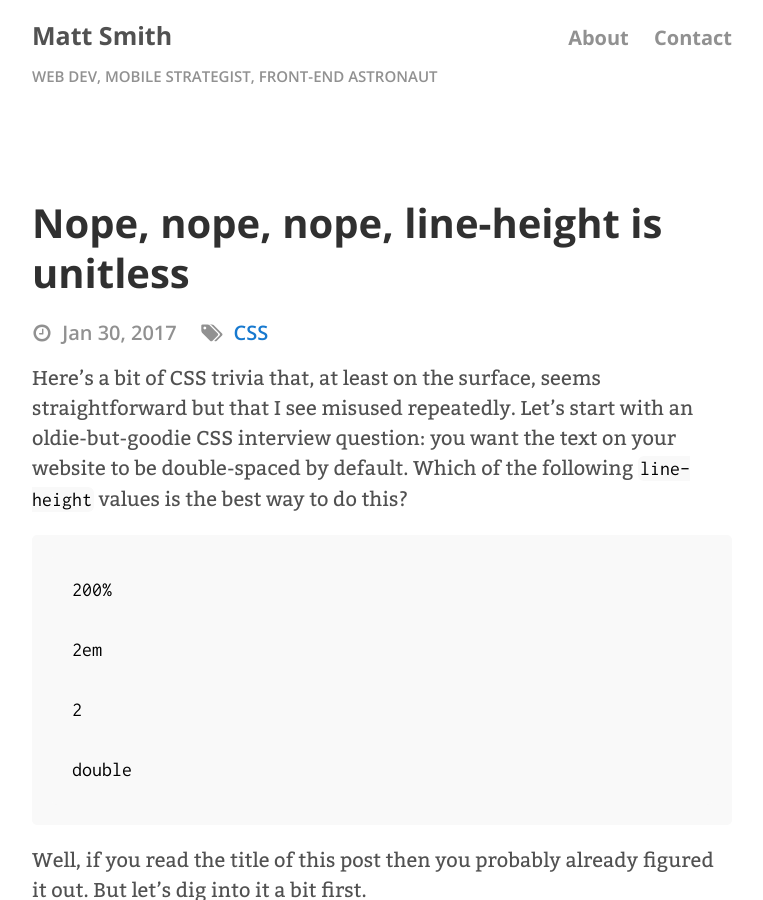
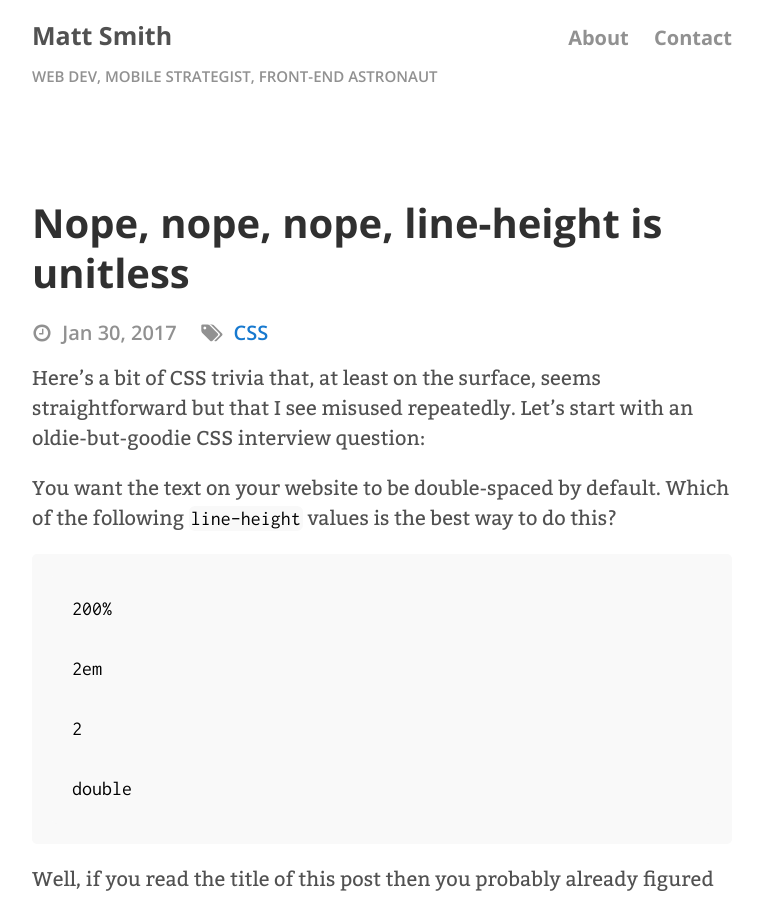
Before and after one commit to AllThingsSmitty/allthingssmitty.github.io, a Jekyll site: the page built from _posts/2017-01-30-nope-nope-nope-line-height-is-unitless.md, in a window 1280 px wide and 900 px high. Shown: the whole window, without its empty margins (258-1021 px from the left). Built offline with Jekyll 4.4.1, drawn with Linux system fonts in a browser that asks for light colours; comment, search, counter and statistics services are not loaded.

Commit message:
Minor edit ✏️

````diff
--- a/_posts/2017-01-30-nope-nope-nope-line-height-is-unitless.md
+++ b/_posts/2017-01-30-nope-nope-nope-line-height-is-unitless.md
@@ -7,7 +7,9 @@ tags: [CSS]
 comments: true
 ---
 
-Here's a bit of CSS trivia that, at least on the surface, seems straightforward but that I see misused repeatedly. Let's start with an oldie-but-goodie CSS interview question: you want the text on your website to be double-spaced by default. Which of the following `line-height` values is the best way to do this?
+Here's a bit of CSS trivia that, at least on the surface, seems straightforward but that I see misused repeatedly. Let's start with an oldie-but-goodie CSS interview question:
+
+You want the text on your website to be double-spaced by default. Which of the following `line-height` values is the best way to do this?
 
 ```
 200%
````
